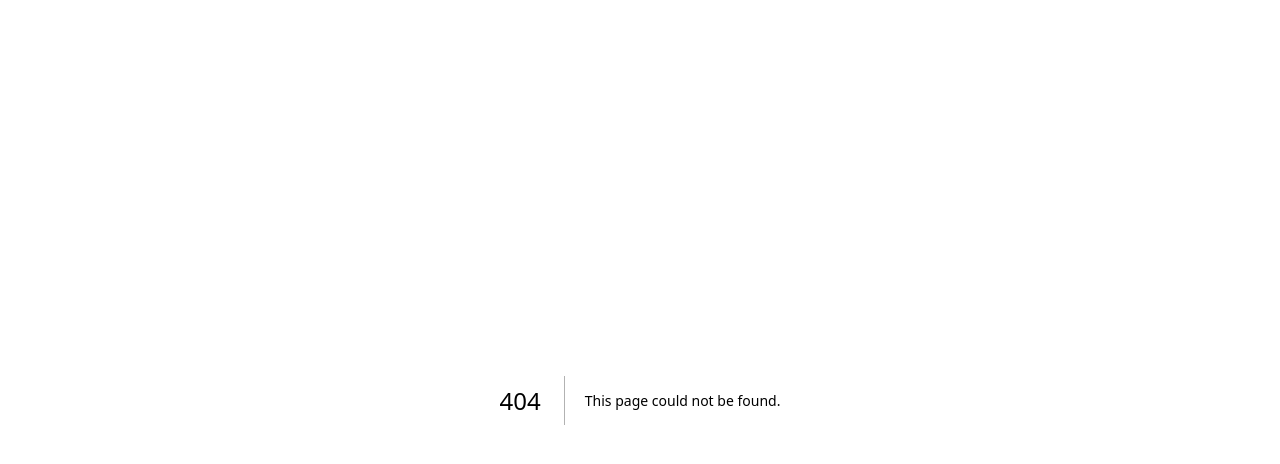
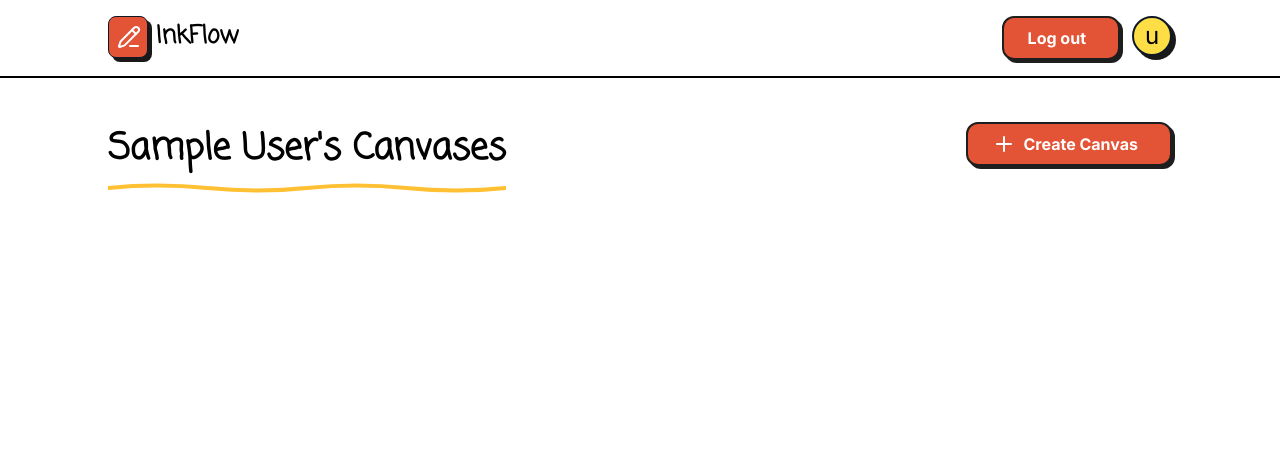
Before and after one commit to kartik-giri/Inkflow, a Next.js app in the folder apps/inkflowapp/: page /dashboard in a window 1280 px wide. Before the commit this address had no page. Shown: the top 464 px of the page. Built offline with nearby package versions, Linux system fonts and the light colour scheme; no server answers; sample sign-in values are in the browser's storage.

Commit message:
creating dashboard

```diff
--- a/apps/inkflowapp/app/(Landing)/page.tsx
+++ b/apps/inkflowapp/app/(Landing)/page.tsx
@@ -1,8 +1,23 @@
 import Demo from "@/components/Landing/demo"
 import Features from "@/components/Landing/features"
 import HeroSection from "@/components/Landing/heroSection"
+import { getServerSession } from "next-auth"
+import { authOptions } from "@/app/api/auth/[...nextauth]/route"
+import { redirect } from "next/navigation"
+    //  const session = await getServerSession(authOptions); //getServerSession() is a server-side function provided by NextAuth.js (v4) used to securely retrieve the current user's session data on the server.
 
-const Landing = ()=>{
+    //  if (!session || !session.user) {
+    //       return NextResponse.json(
+    //            { error: "Unauthorized" },
+    //            { status: 401 }
+    //       )
+    //  }
+const Landing = async()=>{
+    const session = await getServerSession(authOptions);
+
+    if(session?.user){
+        redirect("/dashboard")
+    }
     return (
         <section>
             <HeroSection/>
--- /dev/null
+++ b/apps/inkflowapp/app/dashboard/page.tsx
@@ -0,0 +1,18 @@
+import { getServerSession } from "next-auth"
+import { authOptions } from "../api/auth/[...nextauth]/route"
+import { redirect } from "next/navigation"
+import Dashboard from "@/components/dashboard/Dashboard"
+const DashboardPage = async()=>{
+    const session = await getServerSession(authOptions)
+
+    if(!session){
+        redirect("/")
+    }
+    return (
+        <section>
+            <Dashboard id={session.user.id} name={session.user.name!} email={session.user.email!}/>
+        </section>
+    )
+}
+
+export default DashboardPage
--- a/apps/inkflowapp/components/Landing/heroSection.tsx
+++ b/apps/inkflowapp/components/Landing/heroSection.tsx
@@ -3,6 +3,7 @@ import { cn } from "@/lib/utils";
 import { Button } from "../ui/button";
 import { GithubIcon } from "@/components/icons/github";
 import { redirect } from "next/navigation";
+import Heading from "../ui/heading";
 // import Router from "next/navigation";
 
 const HeroSection = ()=>{
@@ -13,9 +14,9 @@ const HeroSection = ()=>{
         <div className={cn(`flex flex-col justify-center items-center bg-[radial-gradient(ellipse_at_center,#E3533620_0%,#ffffff_70%)] `)}>
             <h1 className={cn(`font-coming-soon text-5xl font-bold md:text-8xl`)}>
                 <div>Draw ideas </div>
-               <div>ship faster.</div>
+               <Heading classname={`text-5xl font-bold md:text-8xl`}>ship faster.</Heading>
             </h1>
-            <div className={cn(`w-6/12  text-center mt-6 font-semibold text-gray-500 md:text-xl`)}>
+            <div className={cn(`w-6/12  text-center mt-12 font-semibold text-gray-500 md:text-xl`)}>
                 <p>
                   The hand-drawn whiteboard built for Devs. Sketch, collaborate, and present all in one place.
                 </p>
--- /dev/null
+++ b/apps/inkflowapp/components/dashboard/Dashboard.tsx
@@ -0,0 +1,18 @@
+import DashNavBar from "./dashNavbar"
+import Title from "./Title"
+
+type User ={
+    id: string,
+    name: string,
+    email: string
+}
+const Dashboard = ({id,name,email}: User)=>{
+    return (
+        <section>
+            <DashNavBar email={email} name={name} />
+            <Title  name={name}/>
+        </section>
+    )
+}
+
+export default Dashboard
--- /dev/null
+++ b/apps/inkflowapp/components/dashboard/Title.tsx
@@ -0,0 +1,36 @@
+import { cn } from "@/lib/utils"
+import Heading from "../ui/heading"
+import { Button } from "../ui/button"
+import { Plus } from "lucide-react";
+
+const formatName = (name:string)=>{
+  const formattedName =
+  name.charAt(0).toUpperCase() + name.slice(1);
+
+const possessive = formattedName.endsWith("s")
+  ? `${formattedName}'`
+  : `${formattedName}'s`;
+  return possessive
+}
+const Title = ({name}:{name:string})=>{
+    const formatedName = formatName(name);
+    return (
+        <section className={cn(`px-4 pt-10 lg:px-27 flex justify-between items-center`)}>
+            {/* <div>
+                <p className={cn(`text-[#E35336] font-semibold`)}>
+                    WORKSPACE
+                </p>
+            </div> */}
+
+            <h1>
+                <Heading classname={cn(`font-coming-soon text-4xl font-bold mt-3`)} >{formatedName} Canvases</Heading>
+            </h1>
+
+            <div>
+                <Button><Plus/>Create Canvas</Button>
+            </div>
+        </section>
+    )
+}
+
+export default Title
--- /dev/null
+++ b/apps/inkflowapp/components/dashboard/dashNavbar.tsx
@@ -0,0 +1,38 @@
+"use client";
+import { cn } from "@/lib/utils";
+import { Card } from "../ui/cardWrapper";
+import { Logo } from "../ui/logo";
+import { Button } from "../ui/button";
+import { signOut } from "next-auth/react";
+import Heading from "../ui/heading";
+
+const DashNavBar = ({ email, name }: { email: string; name: string }) => {
+  const avatar = email[0];
+  return (
+    <nav className={cn(`flex justify-between p-4 lg:px-27 border-b-2 border-black sticky top-0 bg-white z-50`)}>
+      <div>
+        <Logo />
+      </div>
+
+      <div className={cn(`flex gap-3`)}>
+        <div>
+          <Button
+            onclick={() => {
+              signOut({ callbackUrl: "/" });
+            }}
+          >
+            Log out
+          </Button>
+        </div>
+
+        <Card className="w-10 h-10 p-0 rounded-full flex items-center justify-center text-2xl bg-[#fddf45]">
+          {avatar}
+        </Card>
+
+      </div>
+
+    </nav>
+  );
+};
+
+export default DashNavBar;
--- /dev/null
+++ b/apps/inkflowapp/components/ui/heading.tsx
@@ -0,0 +1,33 @@
+import { cn } from "@/lib/utils"
+import { ReactNode } from "react"
+
+const Heading = ({ children, classname }: { children: ReactNode, classname:string }) => {
+    return (
+        <section className={cn(`font-coming-soon text-4xl font-bold mt-3 ${classname}`)}>
+            <span className={cn("relative inline-block")}>
+                {children}
+                <svg
+                    className={cn("absolute left-0 -bottom-6 w-full")}
+                    viewBox="0 0 300 12"
+                    preserveAspectRatio="none"
+                    height="12"
+                    xmlns="http://www.w3.org/2000/svg"
+                >
+                    <path
+                        d="M0 6 Q 37 1, 75 6 T 150 6 T 225 6 T 300 6"
+                        fill="none"
+                        stroke="#ffc033"
+                        strokeWidth="4"
+                        strokeLinecap="round"
+                        pathLength="1"
+                        strokeDashoffset="0"
+                         strokeDasharray="1 1"
+                    />
+                    {/* <path d="M0 6 Q 37 1, 75 6 T 150 6 T 225 6 T 300 6" fill="none" stroke="#ffc033" stroke-width="4" stroke-linecap="round" pathLength="1" stroke-dashoffset="0" stroke-dasharray="1 1"></path> */}
+                </svg>
+            </span>
+        </section>
+    )
+}
+
+export default Heading
```
